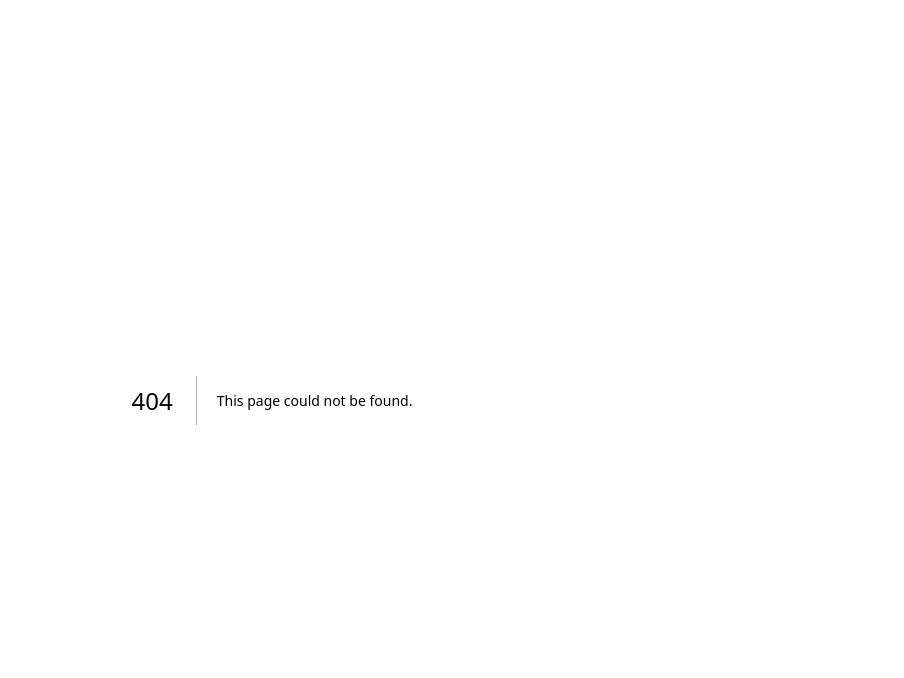
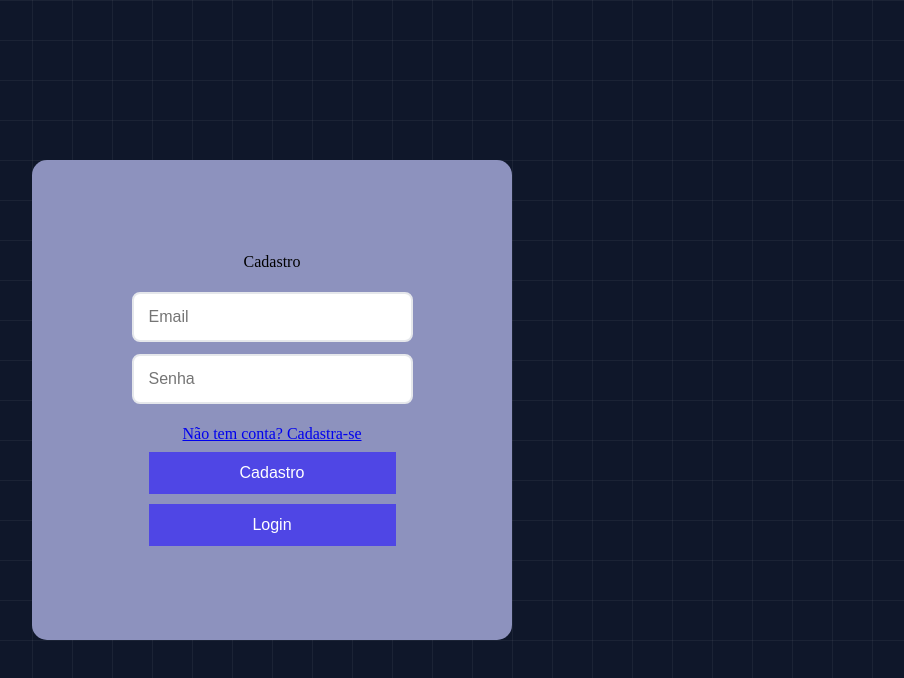
Before and after one commit to walisson27/React-Invest, a Next.js app: page /cadastro/Cadastro in a window 1280 px wide. Before the commit this address had no page. Shown: the top 678 px of the page, without its empty margins (368-1272 px from the left). Built offline with nearby package versions, Linux system fonts and the light colour scheme.

Commit message:
fix: ajustes de rotas

```diff
--- a/src/pages/login/Login-Pagina/Login.tsx
+++ b/src/pages/Login-Pagina/Login.tsx
@@ -1,8 +1,8 @@
 "use client"; // Adicione esta linha no topo do arquivo
 import { useState } from "react";
 import Link from "next/link";
-import "./login.css"
-import "../../../../reset.css"
+import "../Style-Login/login.css"
+import "../../../reset.css"
 import { useRouter } from "next/router";
 
 interface UserLogin {
--- a/src/pages/login/Login-Pagina/login.css
+++ b/src/pages/Style-Login/login.css
@@ -67,7 +67,6 @@ button {
   font-weight: 500;
   cursor: pointer;
   transition: all 0.3s ease;
-
   width: 247px;
 }
 
@@ -82,6 +81,10 @@ button:active {
 }
 
 
+.button-cadastro{
+  margin-bottom: 10px;
+}
+
 .link-cadatro{
     color: white;
     margin-top: 10px;
--- a/src/pages/login/cadastro/Cadastro.tsx
+++ b/src/pages/cadastro/Cadastro.tsx
@@ -1,6 +1,9 @@
 import { useState } from "react";
+import Link from "next/link";
 import { useRouter } from "next/router";
-
+import "../../../reset.css"
+import "../Style-Login/login.css"
+import Logi from "../Login-Pagina/Login";
 interface cadastroUsuarios {
   email : string,
   senha : string,
@@ -21,18 +24,18 @@ const Cadastro = () => {
       setUsuario([...usuario, {email,senha}])
       setEmail("")
       setSenha("")
-      router.push('/login/Login')
+      router.push('../Login-Pagina/Login')
       console.log(usuario)
   }
 
   const login = () => {
-    router.push('/login/Login')
+    router.push('../Login-Pagina/Login')
   }
 
     return(
         <div className="login-center">
         <section className="login">
-            <h1>Cadastro</h1>
+            <h1 className="">Cadastro</h1>
           <input
             className="email"
             type="text"
@@ -47,7 +50,10 @@ const Cadastro = () => {
             value={senha}
             onChange={(e) => setSenha(e.target.value)}
           />
-          <button onClick={cadastro}>Cadastro</button>
+          <Link className="button-cadastro" href="../Login-Pagina/Login">
+          Não tem conta? Cadastra-se
+        </Link>
+          <button className="button-cadastro"  onClick={cadastro}>Cadastro</button>
           <button onClick={login}>Login</button>
         </section>
       </div>
--- a/src/pages/index.tsx
+++ b/src/pages/index.tsx
@@ -1,10 +1,9 @@
 // pages/index.tsx
 import { GetServerSideProps } from 'next';
-import Logi from './login/Login-Pagina/Login';
 export const getServerSideProps: GetServerSideProps = async (context) => {
   return {
     redirect: {
-      destination: './login/Login-Pagina/Login',
+      destination: './Login-Pagina/Login',
       permanent: false,
     },
   };
```
